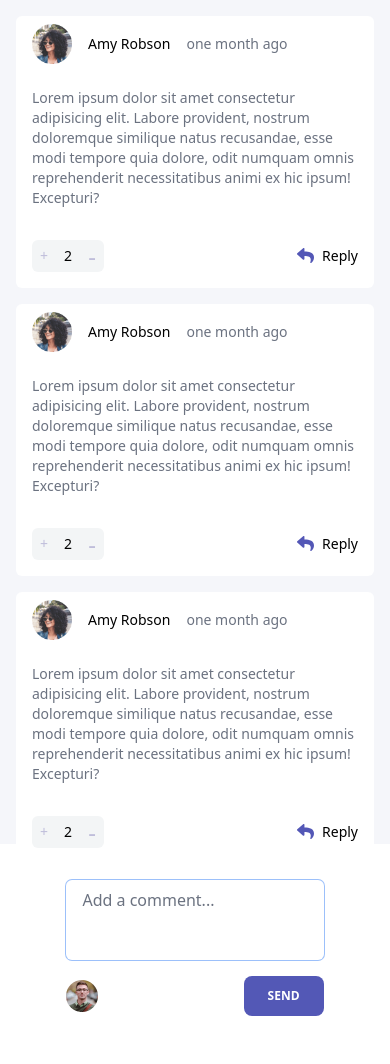
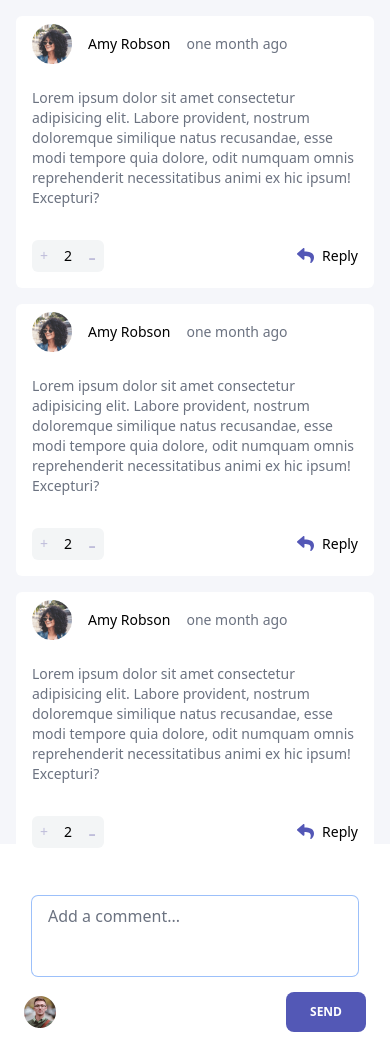
Before and after one commit to JesusMurF/fm-interactive-comments, a React (Vite) app: page / in a window 390 px wide. Before the commit the page ends 1032 px from the top, so only its background shows below. Built offline with nearby package versions, Linux system fonts and the light colour scheme.

Commit message:
style: :art: apply responsive design for comment reply

```diff
--- a/src/components/ReplyComment/ReplyComment.jsx
+++ b/src/components/ReplyComment/ReplyComment.jsx
@@ -2,21 +2,25 @@ import React from 'react'
 import {
   StyledCommentInput,
   StyledReplyContainer,
-  StyledReplyFooter,
+  StyledReplyImageContainer,
+  StyledReplyButtonContainer,
 } from './style'
 
 export default function ReplyComment() {
   return (
     <StyledReplyContainer>
       <StyledCommentInput placeholder="Add a comment..."></StyledCommentInput>
-      <StyledReplyFooter>
+      <StyledReplyImageContainer>
         <img
-          className="mt-2 mb-4 h-8 w-8"
+          className="mt-2 mb-4 h-8 w-8 md:h-12 md:w-12"
           src="./images/avatars/image-juliusomo.png"></img>
+      </StyledReplyImageContainer>
+
+      <StyledReplyButtonContainer>
         <button className="text-md mt-2 mb-4 h-10 w-20 rounded-lg bg-[#5358b6] text-xs font-semibold text-white">
           SEND
         </button>
-      </StyledReplyFooter>
+      </StyledReplyButtonContainer>
     </StyledReplyContainer>
   )
 }
--- a/src/components/ReplyComment/style.js
+++ b/src/components/ReplyComment/style.js
@@ -3,19 +3,21 @@ import tw from 'tailwind-styled-components'
 export const StyledReplyContainer = tw.div`
   h-auto
   bg-white
-  w-3/4
+  w-full
   flex
   items-center
   justify-center
   rounded-md
-  flex-col
-  md:w-1/2
+  p-4
+  flex-wrap
+
+  md:flex-nowrap
 `
 
 export const StyledCommentInput = tw.textarea`
   outline-none
   rounded-md
-  w-11/12
+  w-full
   m-2
   h-20
   resize-none
@@ -30,12 +32,23 @@ export const StyledCommentInput = tw.textarea`
   transition
   ease-in-out
   delay-300
+
+  md:order-2
 `
+export const StyledReplyImageContainer = tw.div`
+  flex
+  w-1/2
+  items-center
+  justify-start
 
-export const StyledReplyFooter = tw.footer`
+  md:order-1
+  md:w-20
+`
+export const StyledReplyButtonContainer = tw.div`
   flex
-  flex-row
-  justify-between
-  w-11/12
-  items-center
+  w-1/2
+  justify-end
+
+  md:order-3
+  md:w-20
 `
```
